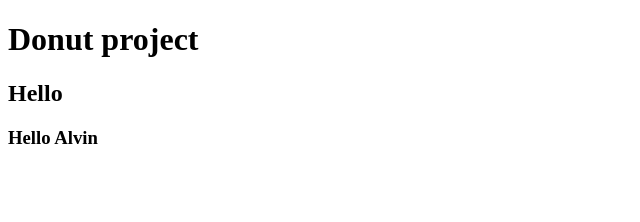
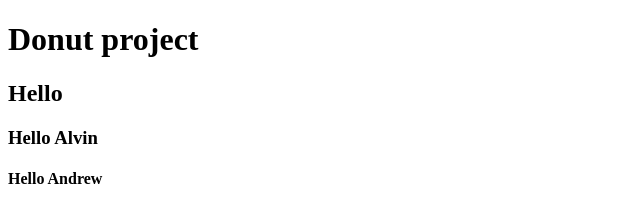
Before and after one commit to anava4/donut, a plain HTML site: page index.html in a window 1280 px wide. Shown: the whole page, without its empty margins (0-640 px from the left). Drawn offline with Linux system fonts and the light colour scheme.

Commit message:
Added an h4

```diff
--- a/index.html
+++ b/index.html
@@ -8,5 +8,6 @@
     <h1>Donut project</h1>
     <h2>Hello</h2>
     <h3>Hello Alvin</h3>
+    <h4>Hello Andrew</h4>
 </body>
 </html>
```
